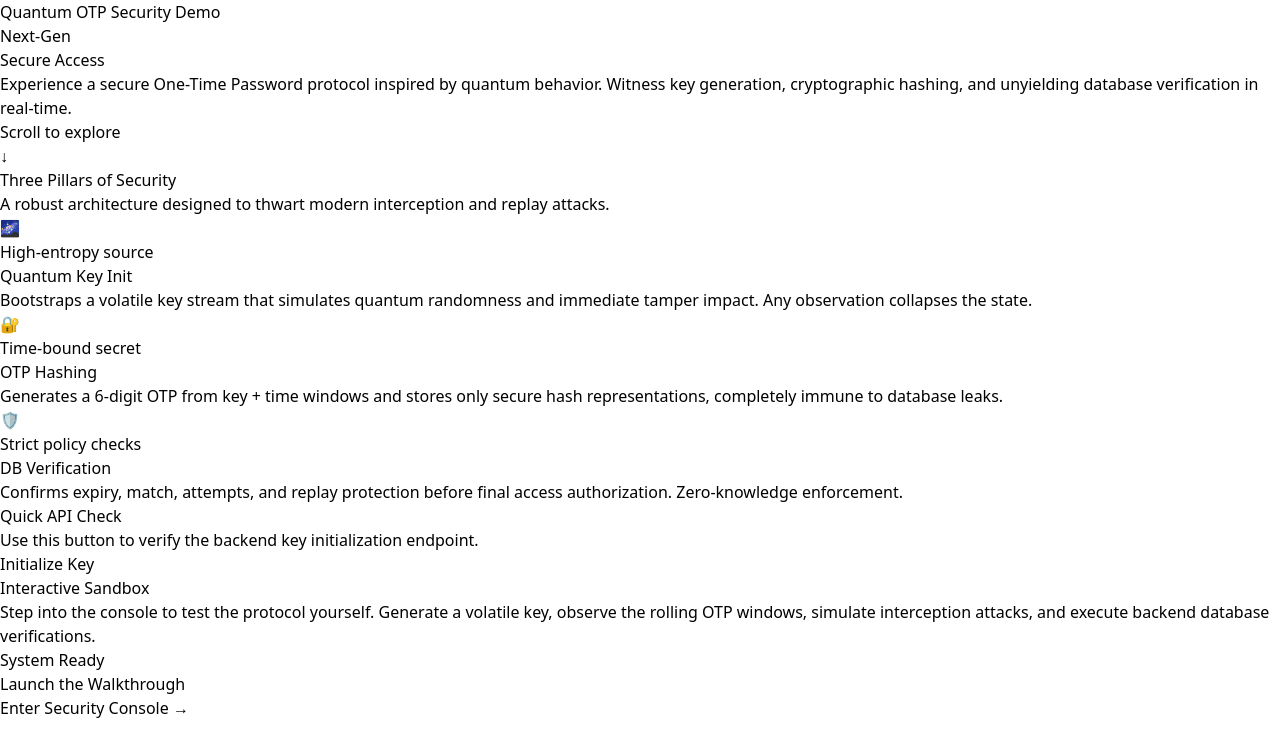
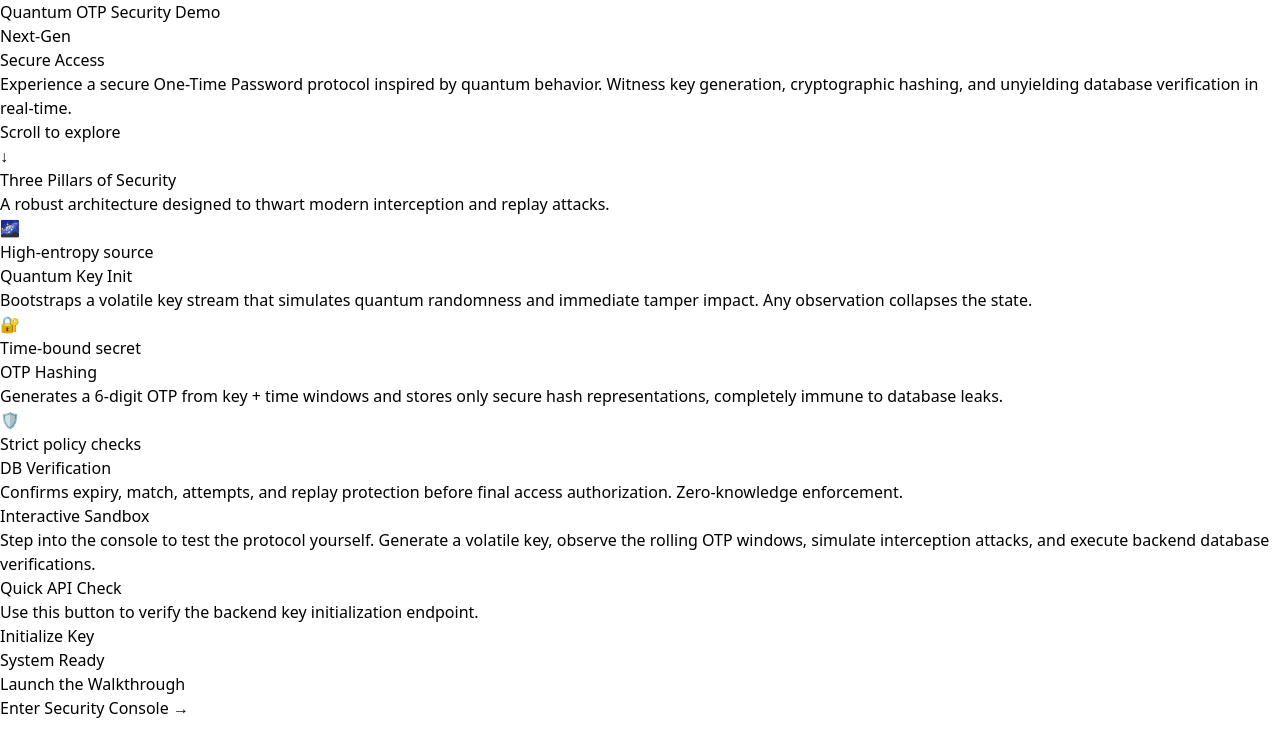
Before and after one commit to Mutthuram03/Quantum_Secure_OTP_Generator, a React (Vite) app in the folder frontend/: page / in a window 1280 px wide. Shown: the top 756 px of the page. Built offline with nearby package versions, Linux system fonts and the light colour scheme; the HTML template or start-up script is replaced by a standard one.

Commit message:
Updated Home page

```diff
--- a/frontend/src/App.jsx
+++ b/frontend/src/App.jsx
@@ -200,39 +200,50 @@ const App = () => {
         <section className="min-h-screen flex flex-col items-center justify-center p-4 md:p-8 border-t border-slate-800/50 bg-slate-900 relative overflow-hidden">
           <div className="absolute top-1/2 left-1/2 -translate-x-1/2 -translate-y-1/2 w-[800px] h-[800px] bg-cyan-900/10 blur-[120px] rounded-full pointer-events-none"></div>
 
-          <div className="max-w-6xl mx-auto w-full relative z-10">
+          <div className="max-w-4xl mx-auto w-full relative z-10 space-y-12 text-center">
             <motion.div
               initial={{ opacity: 0, y: 40 }}
               whileInView={{ opacity: 1, y: 0 }}
               viewport={{ once: true }}
               transition={{ duration: 0.6 }}
-              className="grid grid-cols-1 lg:grid-cols-2 gap-12 lg:gap-8 items-center"
+              className="space-y-6"
             >
-              <div className="order-2 lg:order-1 transform hover:scale-[1.02] transition-transform">
-                <OtpViewer />
-              </div>
-
-              <div className="order-1 lg:order-2 space-y-8">
-                <div>
-                  <h3 className="text-3xl md:text-4xl font-bold text-white mb-4">Interactive Sandbox</h3>
-                  <p className="text-slate-300 text-base md:text-lg leading-relaxed mb-6">
+              <h3 className="text-4xl md:text-5xl font-black text-white mb-4 tracking-tight">Interactive Sandbox</h3>
+              <p className="text-slate-300 text-lg md:text-xl leading-relaxed max-w-2xl mx-auto">
                 Step into the console to test the protocol yourself. Generate a volatile key, observe the rolling OTP windows, simulate interception attacks, and execute backend database verifications.
               </p>
+            </motion.div>
+
+            <motion.div
+              initial={{ opacity: 0, y: 40 }}
+              whileInView={{ opacity: 1, y: 0 }}
+              viewport={{ once: true }}
+              transition={{ duration: 0.6, delay: 0.2 }}
+              className="transform hover:scale-[1.02] transition-transform duration-500 w-full"
+            >
+              <OtpViewer />
+            </motion.div>
+
+            <motion.div
+              initial={{ opacity: 0, y: 40 }}
+              whileInView={{ opacity: 1, y: 0 }}
+              viewport={{ once: true }}
+              transition={{ duration: 0.6, delay: 0.4 }}
+              className="bg-black/40 border border-cyan-900/60 rounded-3xl p-8 md:p-12 shadow-2xl backdrop-blur-md w-full"
+            >
+              <div className="flex justify-center mb-6">
+                <span className="flex items-center gap-2 px-4 py-2 bg-cyan-950/50 rounded-full border border-cyan-800">
+                  <span className="w-2 h-2 rounded-full bg-cyan-400 animate-pulse"></span>
+                  <span className="text-cyan-400 text-xs uppercase tracking-[0.2em] font-bold">System Ready</span>
+                </span>
               </div>
-
-                <div className="bg-black/40 border border-cyan-900/60 rounded-2xl p-8 shadow-2xl backdrop-blur-sm">
-                  <p className="text-cyan-400 text-xs uppercase tracking-[0.2em] font-bold mb-4 flex items-center gap-2">
-                    <span className="w-2 h-2 rounded-full bg-cyan-400 animate-pulse"></span> System Ready
-                  </p>
-                  <h4 className="text-xl font-semibold text-white mb-6">Launch the Walkthrough</h4>
+              <h4 className="text-2xl md:text-3xl font-bold text-white mb-8">Launch the Walkthrough</h4>
               <button
                 onClick={() => setShowHome(false)}
-                    className="w-full px-8 py-4 bg-gradient-to-r from-cyan-600 to-blue-600 hover:from-cyan-500 hover:to-blue-500 rounded-xl text-lg font-bold transition-all shadow-[0_0_20px_rgba(8,145,178,0.4)] hover:shadow-[0_0_30px_rgba(8,145,178,0.6)] hover:-translate-y-1 text-white"
+                className="w-full md:w-2/3 mx-auto block px-8 py-5 bg-gradient-to-r from-cyan-600 to-blue-600 hover:from-cyan-500 hover:to-blue-500 rounded-2xl text-xl font-black tracking-wide transition-all shadow-[0_0_30px_rgba(8,145,178,0.4)] hover:shadow-[0_0_50px_rgba(8,145,178,0.6)] hover:-translate-y-1 text-white"
               >
                 Enter Security Console →
               </button>
-                </div>
-              </div>
             </motion.div>
           </div>
         </section>
```
Lines whose indentation alone changed are shown as unchanged.
